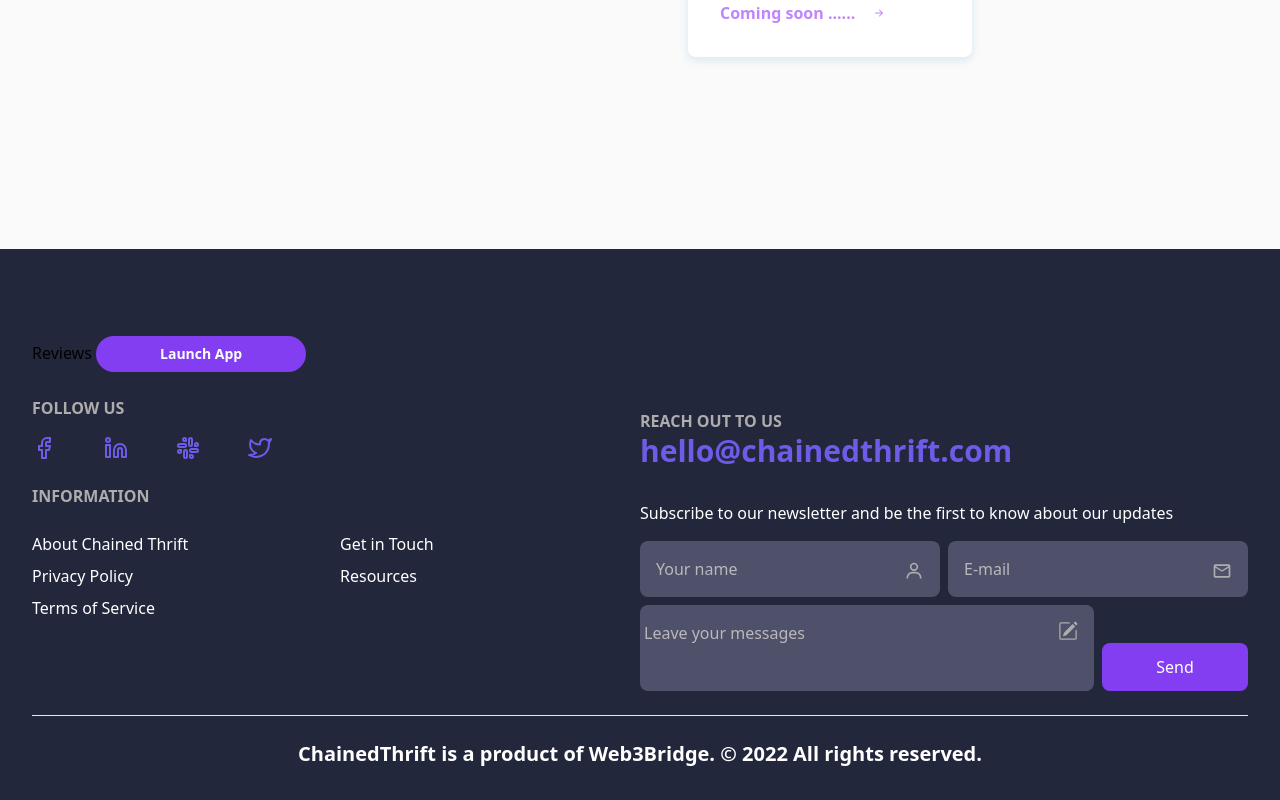
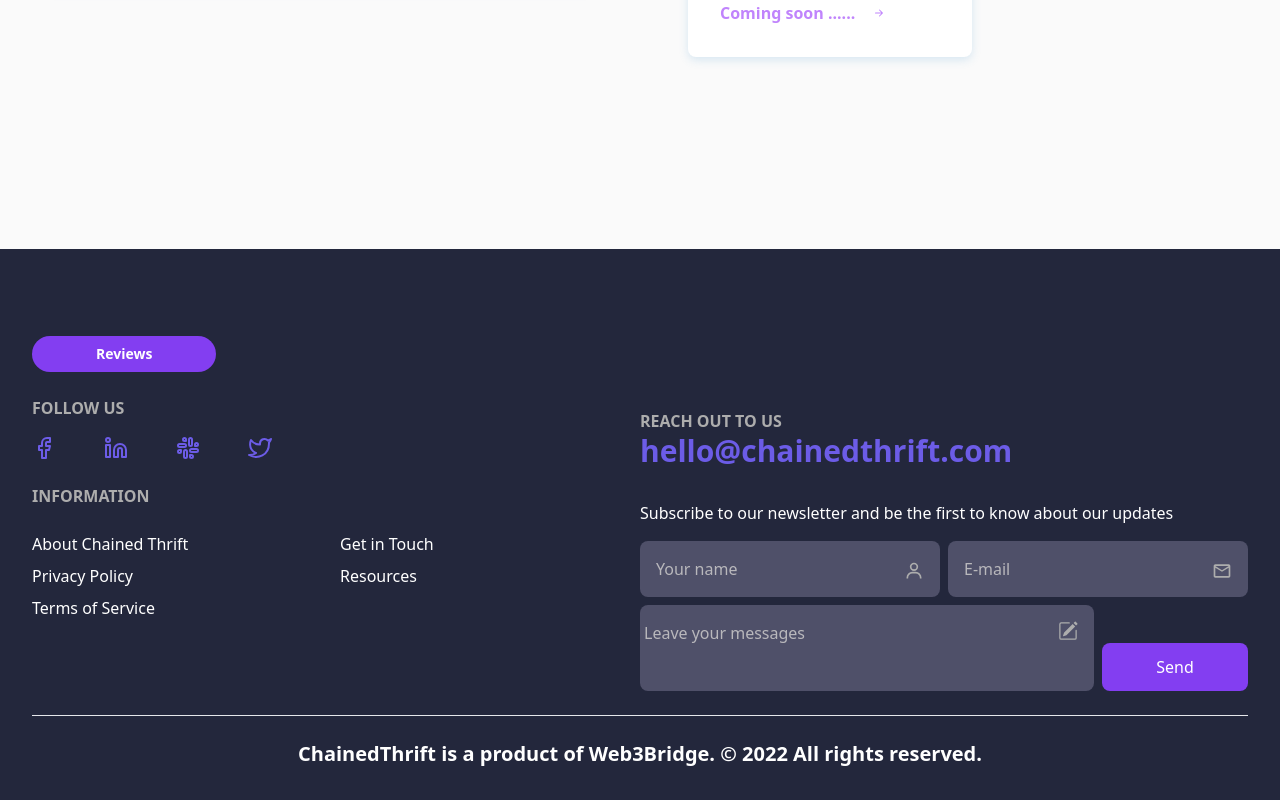
Before and after one commit to Bloceducare/chainedThrift, a React (Create React App) app: page / in a window 1280 px wide. Shown: the part 1557-2357 px from the top of the page. Built offline with nearby package versions, Linux system fonts and the light colour scheme; a web font is replaced by a local one; what @web3-react/injected-connector, @web3-react/walletconnect-connector would draw is missing.

Commit message:
added google-form link

```diff
--- a/src/common/footer/footer.jsx
+++ b/src/common/footer/footer.jsx
@@ -16,7 +16,7 @@
     <footer className="bg-gray-8 p-6 lg:p-8">
       <div className="container mx-auto lg:flex lg:justify-between items-center">
         <div className=" md:w-full lg:w-3/6">
-         <Link to="https://docs.google.com/forms/d/1aNbxba_d3cnIS4gy7aJI2I_TBSNl7XCfIdvRiuDT1qg/viewform?ts=629f27c6&edit_requested=true">Reviews <Button className="mb-6">Launch App</Button></Link>
+         <a href="https://docs.google.com/forms/d/1aNbxba_d3cnIS4gy7aJI2I_TBSNl7XCfIdvRiuDT1qg/viewform?ts=629f27c6&edit_requested=true"> <Button className="mb-6">Reviews</Button></a>
           <h3 className="block uppercase mb-4 font-Inter font-extrabold text-gray-9">
             Follow us
           </h3>
```
